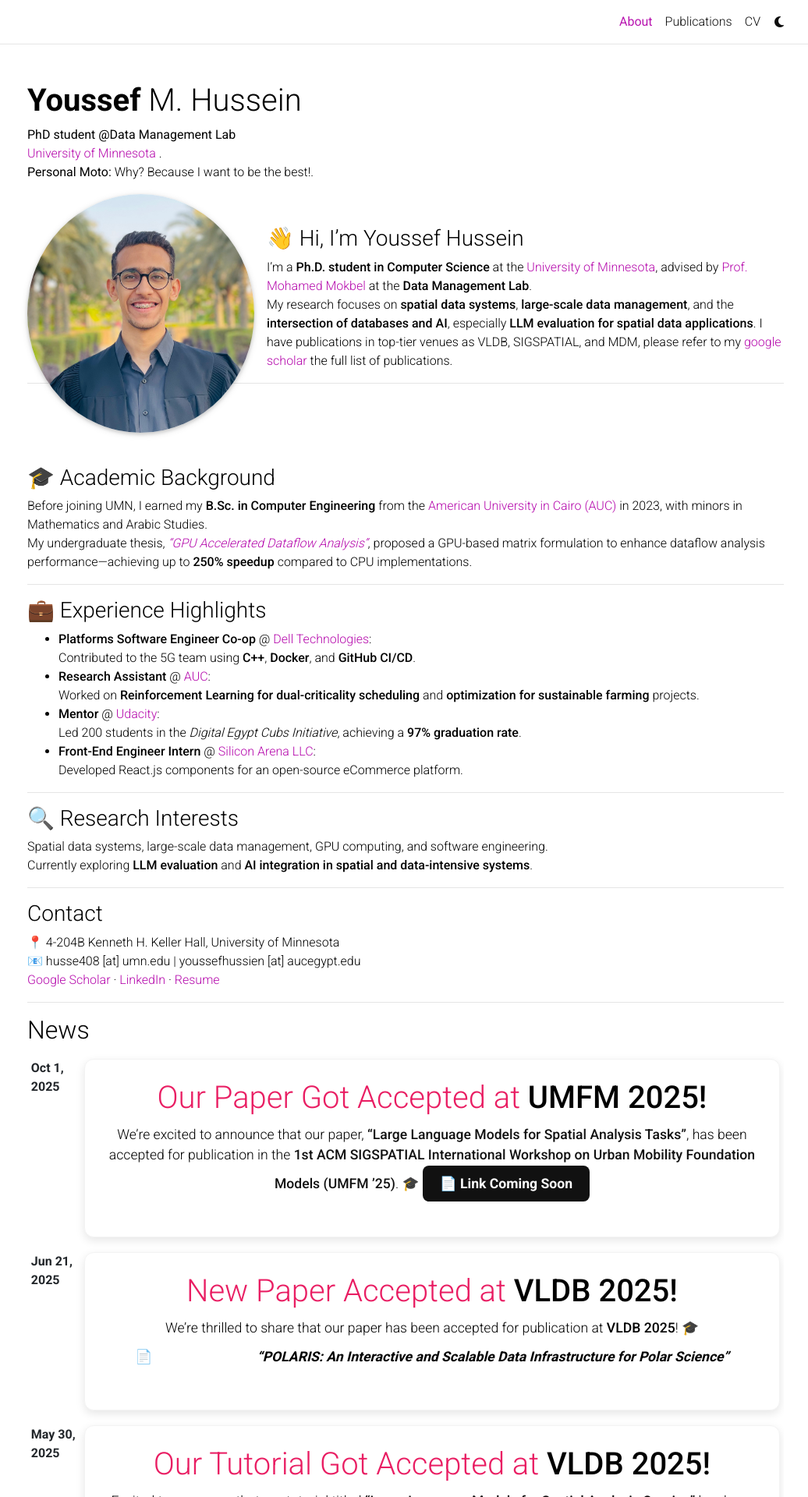
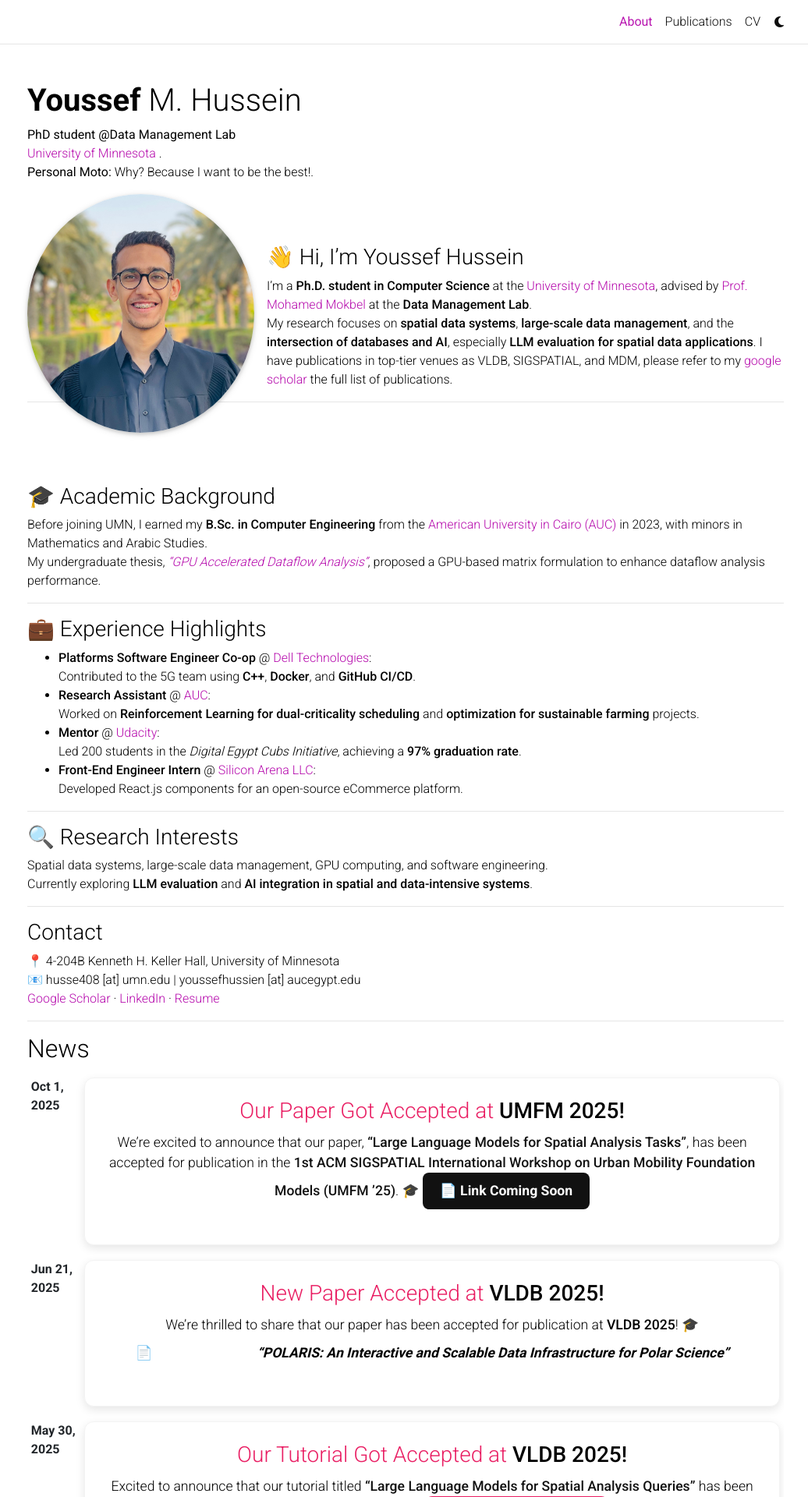
Before and after one commit to joHussien/joHussien.github.io, a Jekyll site: the page built from _pages/about.md, in a window 1280 px wide. Shown: the top 1920 px of the page at 78% size, without its empty margins (120-1156 px from the left). Built offline with Jekyll 4.4.1, drawn with Linux system fonts in a browser that asks for light colours; full-size pictures stand in for the smaller copies a plugin makes; comment, search, counter and statistics services are not loaded; a style sheet for code colours, icons or effects is not loaded; some of the changed text lies outside the part shown.

Commit message:
small edit

```diff
--- a/_pages/about.md
+++ b/_pages/about.md
@@ -16,6 +17,8 @@
 social: true  # includes social icons at the bottom of the page
 ---
 <br>
+<br>
+
 ### 👋 Hi, I’m Youssef Hussein
 I’m a **Ph.D. student in Computer Science** at the [University of Minnesota](https://cse.umn.edu/cs), advised by [Prof. Mohamed Mokbel](https://cse.umn.edu/cs/mohamed-mokbel) at the **Data Management Lab**.
 My research focuses on **spatial data systems**, **large-scale data management**, and the **intersection of databases and AI**, especially **LLM evaluation for spatial data applications**. I have publications in top-tier venues as VLDB, SIGSPATIAL, and MDM, please refer to my [google scholar](https://scholar.google.com/citations?user=_aZutVoAAAAJ&hl=en) the full list of publications.
@@ -27,7 +30,7 @@
 
 ### 🎓 Academic Background
 Before joining UMN, I earned my **B.Sc. in Computer Engineering** from the [American University in Cairo (AUC)](https://www.aucegypt.edu/) in 2023, with minors in Mathematics and Arabic Studies.
-My undergraduate thesis, *["GPU Accelerated Dataflow Analysis"](https://www.academia.edu/102804649/GPU_Accelerated_Dataflow_Analysis)*, proposed a GPU-based matrix formulation to enhance dataflow analysis performance—achieving up to **250% speedup** compared to CPU implementations.
+My undergraduate thesis, *["GPU Accelerated Dataflow Analysis"](https://www.academia.edu/102804649/GPU_Accelerated_Dataflow_Analysis)*, proposed a GPU-based matrix formulation to enhance dataflow analysis performance.
 
 ---
 
```
Also changed, not shown: other parts of _pages/about.md (+1 -0 lines), _news/announcement_4.md (+1 -1 lines), _news/announcement_5.md (+1 -1 lines), _news/announcement_6.md (+1 -1 lines), _news/announcement_7.md (+1 -1 lines), _news/announcement_9.md (+1 -1 lines).
